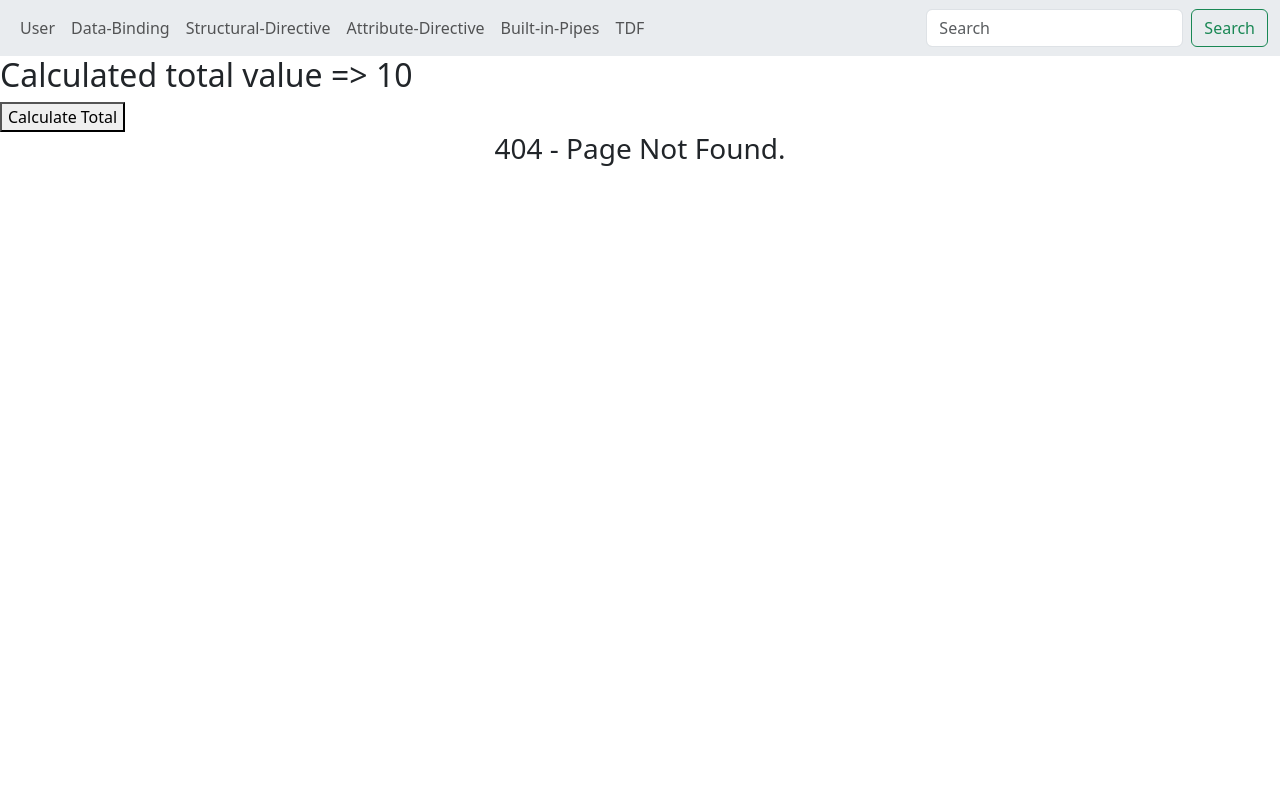
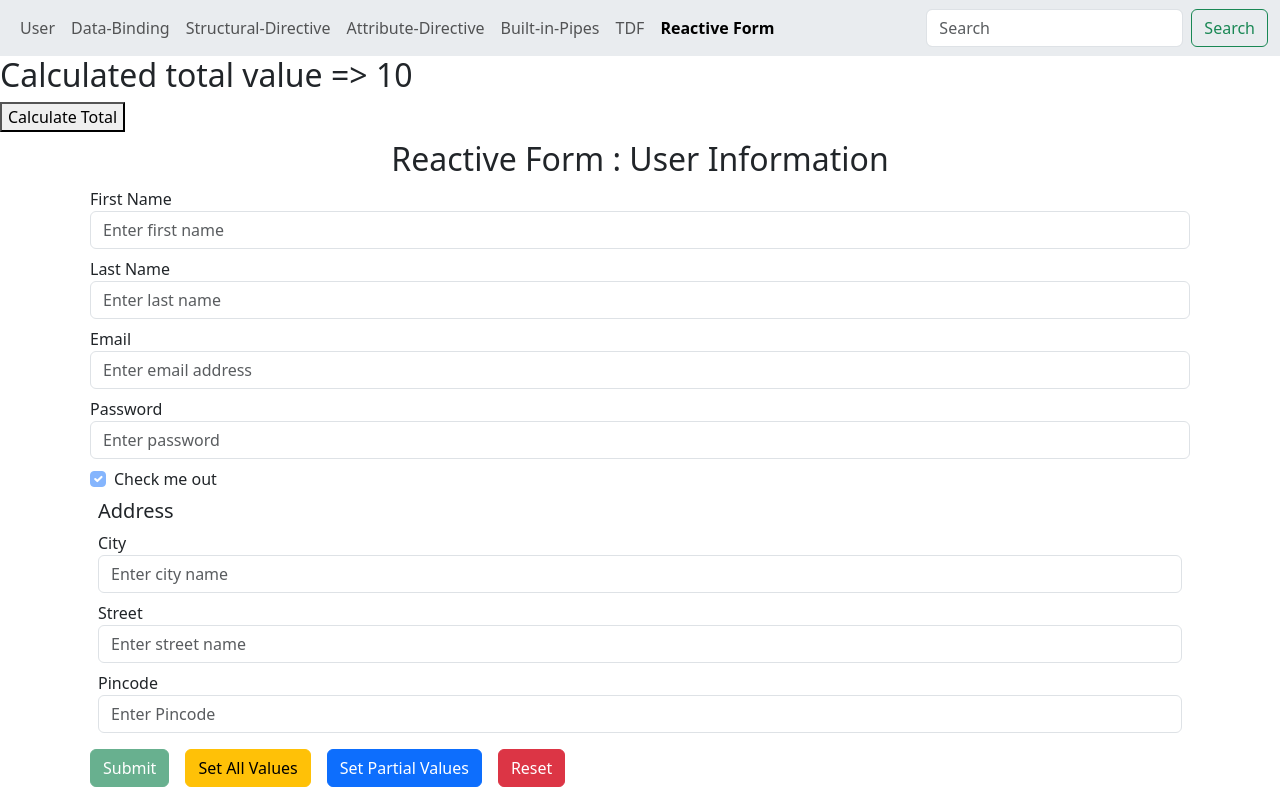
Before and after one commit to Chabsy123/angular-v19-tutorial-02, an Angular app: page /rf in a window 1280 px wide. Before the commit this address had no page. Built offline with nearby package versions, Linux system fonts and the light colour scheme.

Commit message:
Create a Reactive Form in Angular

```diff
--- a/src/app/app.component.html
+++ b/src/app/app.component.html
@@ -89,6 +89,14 @@
             >TDF</a
           >
         </li>
+        <li class="nav-item">
+          <a
+            class="nav-link"
+            routerLinkActive="active"
+            [routerLink]="['rf']"
+            >Reactive Form</a
+          >
+        </li>
       </ul>
 
       <!-- Search form (right-aligned) -->
--- a/src/app/app.routes.ts
+++ b/src/app/app.routes.ts
@@ -6,6 +6,7 @@ import { AttributeDirectivesComponent } from './attribute-directives/attribute-d
 import { PageNotFoundComponent } from './page-not-found/page-not-found.component';
 import { BuiltInPipesComponent } from './built-in-pipes/built-in-pipes.component';
 import { TemplateDrivenFormComponent } from './template-driven-form/template-driven-form.component';
+import { ReactiveFormComponent } from './reactive-form/reactive-form.component';
 
 export const routes: Routes = [
     // {path : '', component : UserComponent},
@@ -21,5 +22,6 @@ export const routes: Routes = [
     {path : 'attribute-directive', component : AttributeDirectivesComponent},
     {path : 'built-in-pipes', component : BuiltInPipesComponent},
     {path : 'tdf', component : TemplateDrivenFormComponent},
+    {path : 'rf', component : ReactiveFormComponent},
     {path : '**', component : PageNotFoundComponent},
 ];
--- /dev/null
+++ b/src/app/reactive-form/reactive-form.component.html
@@ -0,0 +1,52 @@
+<div class="container">
+    <form [formGroup]="reactiveForm" (ngSubmit)="onSubmit()">
+
+        <h2 class="text-center m-2">Reactive Form : User Information</h2>
+        <!-- {{firstName}} -->
+        <div class="form-group m-2">
+            <label>First Name</label>
+            <input type="text" class="form-control" placeholder="Enter first name" formControlName="firstName" required>
+        </div>
+
+        <div class="form-group m-2">
+            <label>Last Name</label>
+            <input type="text" class="form-control" placeholder="Enter last name" formControlName="lastName">
+
+
+        </div>
+        <div class="form-group m-2">
+            <label>Email</label>
+            <input type="email" class="form-control" placeholder="Enter email address" formControlName="email">
+
+        </div>
+        <div class="form-group m-2">
+            <label>Password</label>
+            <input type="password" class="form-control" placeholder="Enter password" formControlName="password">
+        </div>
+        <div class="form-check m-2">
+            <input type="checkbox" class="form-check-input" formControlName="isChecked">
+            <label>Check me out</label>
+        </div>
+
+        <div class="m-2" formGroupName="address">
+            <h5 class="m-2">Address</h5>
+            <div class="form-group m-2">
+                <label>City</label>
+                <input type="text" class="form-control" placeholder="Enter city name" formControlName="city">
+            </div>
+            <div class="form-group m-2">
+                <label>Street</label>
+                <input type="text" class="form-control" placeholder="Enter street name" formControlName="street">
+            </div>
+            <div class="form-group m-2">
+                <label>Pincode</label>
+                <input type="text" class="form-control" placeholder="Enter Pincode" formControlName="pincode">
+            </div>
+        </div>
+        <button class="btn btn-success m-2" type="submit" [disabled]="reactiveForm.invalid">Submit</button>
+
+        <button class="btn btn-warning m-2" (click)="setAllValues()">Set All Values</button>
+        <button class="btn btn-primary m-2" (click)="setPartialValues()">Set Partial Values</button>
+        <button class="btn btn-danger m-2" (click)="resetForm()">Reset</button>
+    </form>
+</div>
--- /dev/null
+++ b/src/app/reactive-form/reactive-form.component.ts
@@ -0,0 +1,69 @@
+import { Component } from '@angular/core';
+import { FormControl, FormGroup, ReactiveFormsModule } from '@angular/forms';
+import { first } from 'rxjs';
+
+@Component({
+  selector: 'app-reactive-form',
+  imports: [ReactiveFormsModule],
+  templateUrl: './reactive-form.component.html',
+  styleUrl: './reactive-form.component.scss'
+})
+export class ReactiveFormComponent {
+  reactiveForm: FormGroup;
+
+  constructor() {
+    this.reactiveForm = new FormGroup({
+      firstName: new FormControl(""),
+      lastName: new FormControl(""),
+      email: new FormControl(""),
+      password: new FormControl(),
+      isChecked: new FormControl(true),
+      address: new FormGroup({
+        street: new FormControl(""),
+        city: new FormControl(""),
+        pincode: new FormControl()
+      })
+    })
+
+    this.reactiveForm.controls['isChecked'].disable();
+  }
+
+  onSubmit() {
+    console.log(this.reactiveForm.value);
+  }
+
+  setAllValues() {
+    this.reactiveForm.setValue({
+      firstName: "John",
+      lastName: "Doe",
+      email: "john@gmail.com",
+      password: 123456,
+      isChecked: true,
+      address: {
+        city: "New York",
+        street: "123 Main Street",
+        pincode: 123456
+      }
+    })
+  }
+
+
+
+  setPartialValues() {
+    // this.reactiveForm.patchValue({
+    //   address: {
+    //     city: "New York",
+    //     street: "123 Main Street",
+    //     pincode: 123456
+    //   }
+    // })
+    this.reactiveForm.controls['firstName'].patchValue("John");
+
+  }
+
+  resetForm() {
+    // this.reactiveForm.reset();
+    this.reactiveForm.controls['firstName'].reset("John");
+  }
+
+}
```
Also changed, not shown: src/app/reactive-form/reactive-form.component.scss (added), 1 other file (tests, documents, lock files or other folders).
